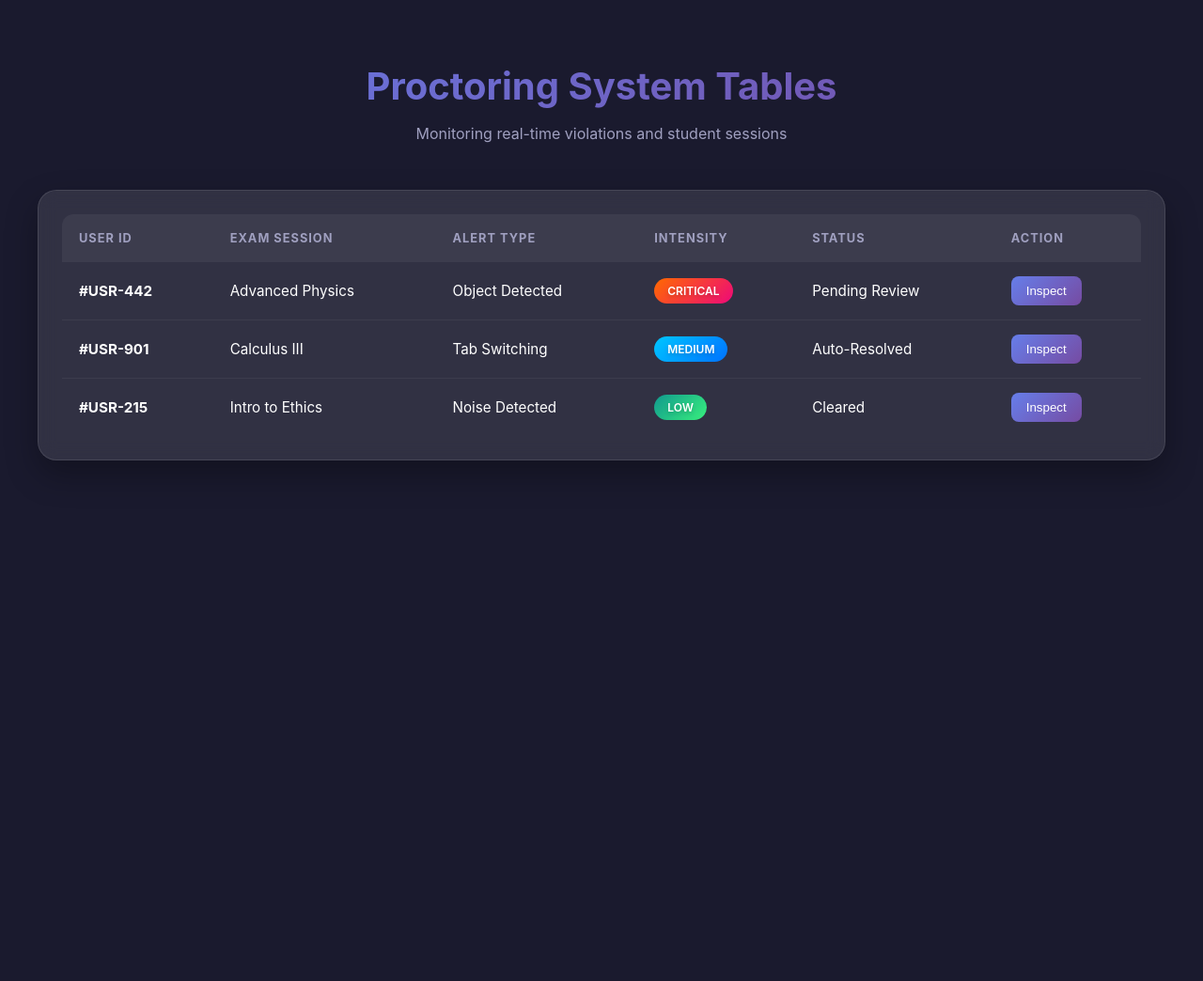
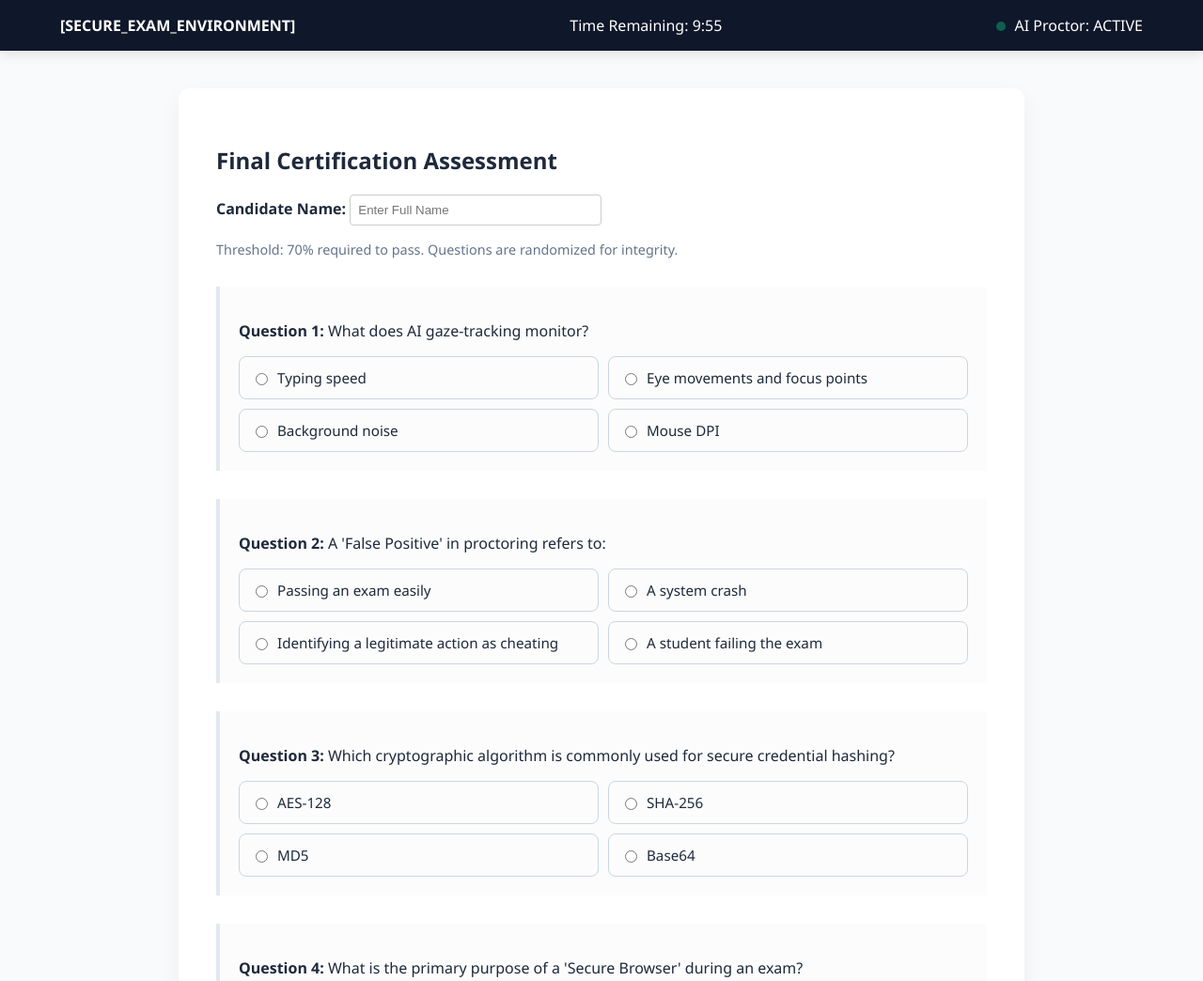
Before and after one commit to VISHWA-018/Full-stack-development, a plain HTML site: page home.html in a window 1280 px wide. Shown: the top 1044 px of the page at 94% size. Before the commit the page ends 800 px from the top, so only its background shows below. Drawn offline with Linux system fonts and the light colour scheme.

Commit message:
Update title and styles for final assessment page

```diff
--- a/home.html
+++ b/home.html
@@ -3,167 +3,188 @@
 <head>
     <meta charset="UTF-8">
     <meta name="viewport" content="width=device-width, initial-scale=1.0">
-    <title>ProctorVision | AI Monitoring Dashboard</title>
+    <title>Final Assessment | Secure Engine</title>
     <style>
-        /* --- CSS STYLES --- */
-        :root {
-            --primary-grad: linear-gradient(135deg, #667eea 0%, #764ba2 100%);
-            --danger-grad: linear-gradient(135deg, #ff6a00 0%, #ee0979 100%);
-            --success-grad: linear-gradient(135deg, #11998e 0%, #38ef7d 100%);
-            --info-grad: linear-gradient(135deg, #00c6ff 0%, #0072ff 100%);
-            --dark-bg: #1a1a2e;
-            --glass-bg: rgba(255, 255, 255, 0.1);
+        :root { --primary: #0f172a; --accent: #3b82f6; --success: #10b981; --danger: #ef4444; }
+        body { font-family: 'Segoe UI', sans-serif; background: #f8fafc; margin: 0; color: #1e293b; }
+
+        /* Fixed Header with Proctoring Status */
+        .exam-header {
+            background: var(--primary); color: white; padding: 1rem 5%;
+            display: flex; justify-content: space-between; align-items: center;
+            position: sticky; top: 0; z-index: 1000; box-shadow: 0 4px 12px rgba(0,0,0,0.1);
         }
+        .status-dot { height: 10px; width: 10px; background: var(--success); border-radius: 50%; display: inline-block; margin-right: 5px; animation: blink 1.5s infinite; }
+        @keyframes blink { 0% { opacity: 1; } 50% { opacity: 0.4; } 100% { opacity: 1; } }
 
-        body {
-            font-family: 'Inter', system-ui, -apple-system, sans-serif;
-            background: var(--dark-bg);
-            color: #ffffff;
-            margin: 0;
-            padding: 40px;
-            display: flex;
-            justify-content: center;
+        .container { max-width: 900px; margin: 40px auto; padding: 0 20px; }
+        .quiz-card { background: white; padding: 40px; border-radius: 12px; box-shadow: 0 10px 25px rgba(0,0,0,0.05); }
+
+        /* Question Styling */
+        .q-block { margin-bottom: 30px; padding: 20px; border-left: 4px solid #e2e8f0; background: #fcfcfc; transition: 0.3s; }
+        .q-block:hover { border-left-color: var(--accent); background: #f8fafc; }
+        .options-grid { display: grid; grid-template-columns: 1fr 1fr; gap: 10px; margin-top: 15px; }
+        .opt-label {
+            padding: 12px; border: 1px solid #cbd5e1; border-radius: 8px;
+            cursor: pointer; display: flex; align-items: center; font-size: 0.95rem;
         }
+        .opt-label:hover { background: #eff6ff; border-color: var(--accent); }
+        input[type="radio"] { margin-right: 10px; }
 
-        .container {
-            width: 100%;
-            max-width: 1200px;
+        /* Certificate Styling */
+        #certificate {
+            display: none; text-align: center; border: 12px double var(--primary);
+            padding: 60px; background: white; position: relative;
+            background-image: radial-gradient(#f1f5f9 1.5px, transparent 1.5px); background-size: 30px 30px;
         }
+        .hash-code { font-family: 'Courier New', monospace; font-size: 0.8rem; color: #64748b; margin-top: 20px; word-break: break-all; }
 
-        header {
-            text-align: center;
-            margin-bottom: 50px;
+        .btn {
+            background: var(--primary); color: white; padding: 15px 30px;
+            border: none; border-radius: 6px; cursor: pointer; font-weight: bold; width: 100%; font-size: 1.1rem;
         }
+        .btn:hover { opacity: 0.9; transform: translateY(-1px); }
 
-        h1 {
-            font-size: 2.5rem;
-            background: var(--primary-grad);
-            -webkit-background-clip: text;
-            -webkit-text-fill-color: transparent;
-            margin-bottom: 10px;
+        #fail-message { display: none; text-align: center; color: var(--danger); }
+
+        @media print {
+            nav, .exam-header, .btn, #examBox, #fail-message { display: none !important; }
+            #certificate { display: block !important; border: 5px solid black; margin: 0; position: absolute; top: 0; width: 100%; }
         }
-
-        /* Colorful Card Style */
-        .table-card {
-            background: var(--glass-bg);
-            backdrop-filter: blur(10px);
-            border-radius: 20px;
-            padding: 25px;
-            border: 1px solid rgba(255, 255, 255, 0.1);
-            box-shadow: 0 15px 35px rgba(0, 0, 0, 0.3);
-        }
-
-        table {
-            width: 100%;
-            border-collapse: collapse;
-            overflow: hidden;
-            border-radius: 12px;
-        }
-
-        th {
-            background: rgba(255, 255, 255, 0.05);
-            padding: 18px;
-            text-align: left;
-            text-transform: uppercase;
-            font-size: 0.8rem;
-            letter-spacing: 1px;
-            color: #a0a0c0;
-        }
-
-        td {
-            padding: 15px 18px;
-            border-bottom: 1px solid rgba(255, 255, 255, 0.05);
-            font-size: 0.95rem;
-        }
-
-        tr:last-child td { border-bottom: none; }
-
-        tr:hover {
-            background: rgba(255, 255, 255, 0.03);
-        }
-
-        /* Vibrant Status Badges */
-        .badge {
-            padding: 6px 14px;
-            border-radius: 50px;
-            font-weight: 600;
-            font-size: 0.75rem;
-            color: white;
-            display: inline-block;
-            text-shadow: 0 2px 4px rgba(0,0,0,0.2);
-        }
-
-        .status-flagged { background: var(--danger-grad); }
-        .status-safe { background: var(--success-grad); }
-        .status-review { background: var(--info-grad); }
-
-        /* Action Buttons */
-        .btn-view {
-            background: var(--primary-grad);
-            border: none;
-            color: white;
-            padding: 8px 16px;
-            border-radius: 8px;
-            cursor: pointer;
-            transition: transform 0.2s, box-shadow 0.2s;
-        }
-
-        .btn-view:hover {
-            transform: translateY(-2px);
-            box-shadow: 0 5px 15px rgba(118, 75, 162, 0.4);
-        }
-
     </style>
 </head>
 <body>
 
-    <div class="container">
-        <header>
-            <h1>Proctoring System Tables</h1>
-            <p style="color: #a0a0c0;">Monitoring real-time violations and student sessions</p>
-        </header>
+<div class="exam-header">
+    <div style="font-weight: bold;">[SECURE_EXAM_ENVIRONMENT]</div>
+    <div id="timer">Time Remaining: 10:00</div>
+    <div><span class="status-dot"></span> AI Proctor: ACTIVE</div>
+</div>
 
-        <div class="table-card">
-            <table>
-                <thead>
-                    <tr>
-                        <th>User ID</th>
-                        <th>Exam Session</th>
-                        <th>Alert Type</th>
-                        <th>Intensity</th>
-                        <th>Status</th>
-                        <th>Action</th>
-                    </tr>
-                </thead>
-                <tbody>
-                    <tr>
-                        <td><strong>#USR-442</strong></td>
-                        <td>Advanced Physics</td>
-                        <td>Object Detected</td>
-                        <td><span class="badge status-flagged">CRITICAL</span></td>
-                        <td>Pending Review</td>
-                        <td><button class="btn-view">Inspect</button></td>
-                    </tr>
-                    <tr>
-                        <td><strong>#USR-901</strong></td>
-                        <td>Calculus III</td>
-                        <td>Tab Switching</td>
-                        <td><span class="badge status-review">MEDIUM</span></td>
-                        <td>Auto-Resolved</td>
-                        <td><button class="btn-view">Inspect</button></td>
-                    </tr>
-                    <tr>
-                        <td><strong>#USR-215</strong></td>
-                        <td>Intro to Ethics</td>
-                        <td>Noise Detected</td>
-                        <td><span class="badge status-safe">LOW</span></td>
-                        <td>Cleared</td>
-                        <td><button class="btn-view">Inspect</button></td>
-                    </tr>
-                </tbody>
-            </table>
+<div class="container">
+    <div class="quiz-card" id="examBox">
+        <div style="margin-bottom: 30px;">
+            <h2>Final Certification Assessment</h2>
+            <p><strong>Candidate Name:</strong> <input type="text" id="studentName" placeholder="Enter Full Name" style="padding: 8px; width: 250px; border: 1px solid #ccc; border-radius: 4px;"></p>
+            <p style="font-size: 0.9rem; color: #64748b;">Threshold: 70% required to pass. Questions are randomized for integrity.</p>
         </div>
+
+        <div id="quiz-container">
+            </div>
+
+        <button class="btn" onclick="processResult()">Submit Final Assessment</button>
     </div>
 
+    <div id="fail-message" class="quiz-card">
+        <h1 style="font-size: 4rem;">❌</h1>
+        <h2>Assessment Incomplete</h2>
+        <p id="score-report"></p>
+        <p>You did not meet the 70% threshold. Please review the curriculum and try again.</p>
+        <button class="btn" style="background: var(--accent);" onclick="location.reload()">Restart Exam</button>
+    </div>
+
+    <div id="certificate">
+        <p style="letter-spacing: 5px; color: var(--accent); font-weight: bold; margin: 0;">OFFICIAL TRANSCRIPT</p>
+        <h1 style="font-size: 3.5rem; margin: 20px 0 10px;" id="outName">CANDIDATE NAME</h1>
+        <p style="font-size: 1.2rem;">Has successfully demonstrated advanced mastery in</p>
+        <h2 style="font-size: 2rem; color: var(--primary); margin-bottom: 0;">AI PROCTORING & DIGITAL INTEGRITY</h2>
+        <p>A rigorous, proctored competency-based assessment.</p>
+
+        <div style="margin: 40px auto; width: 60%; border-top: 1px solid #cbd5e1; padding-top: 20px;">
+            <p><strong>Verified Score:</strong> <span id="finalScore"></span>%</p>
+            <p><strong>Certificate ID:</strong> <span id="certID"></span></p>
+            <p><strong>Issued on:</strong> <span id="certDate"></span></p>
+        </div>
+
+        <div class="hash-code">AUTHENTICATION HASH: <span id="certHash"></span></div>
+        <button class="btn" onclick="window.print()" style="width: auto; margin-top: 30px;">Save as PDF / Print</button>
+    </div>
+</div>
+
+<script>
+    const questionBank = [
+        { q: "What is the primary purpose of a 'Secure Browser' during an exam?", a: "To prevent unauthorized resource access", options: ["To speed up internet connection", "To prevent unauthorized resource access", "To record audio", "To change display resolution"] },
+        { q: "Which cryptographic algorithm is commonly used for secure credential hashing?", a: "SHA-256", options: ["AES-128", "SHA-256", "MD5", "Base64"] },
+        { q: "What does AI gaze-tracking monitor?", a: "Eye movements and focus points", options: ["Typing speed", "Eye movements and focus points", "Background noise", "Mouse DPI"] },
+        { q: "A 'False Positive' in proctoring refers to:", a: "Identifying a legitimate action as cheating", options: ["Passing an exam easily", "A system crash", "Identifying a legitimate action as cheating", "A student failing the exam"] },
+        { q: "What is 'Biometric Authentication'?", a: "Identity verification via physical traits", options: ["Password protection", "Identity verification via physical traits", "Two-factor SMS", "Encrypted email"] },
+        // Add 15 more questions similarly to reach 20
+    ];
+
+    // Randomized questions on load
+    const shuffledQuestions = questionBank.sort(() => 0.5 - Math.random()).slice(0, 5); // Using 5 for demo, set to 20 for full
+
+    function initQuiz() {
+        const container = document.getElementById('quiz-container');
+        shuffledQuestions.forEach((item, idx) => {
+            container.innerHTML += `
+                <div class="q-block">
+                    <p><strong>Question ${idx + 1}:</strong> ${item.q}</p>
+                    <div class="options-grid">
+                        ${item.options.map(opt => `
+                            <label class="opt-label">
+                                <input type="radio" name="q${idx}" value="${opt}"> ${opt}
+                            </label>
+                        `).join('')}
+                    </div>
+                </div>
+            `;
+        });
+    }
+
+    // Timer Logic
+    let timeLeft = 600; // 10 minutes
+    const timerDisplay = document.getElementById('timer');
+    const timerInterval = setInterval(() => {
+        timeLeft--;
+        let mins = Math.floor(timeLeft / 60);
+        let secs = timeLeft % 60;
+        timerDisplay.innerText = `Time Remaining: ${mins}:${secs < 10 ? '0' : ''}${secs}`;
+        if (timeLeft <= 0) {
+            clearInterval(timerInterval);
+            processResult();
+        }
+    }, 1000);
+
+    function processResult() {
+        const name = document.getElementById('studentName').value;
+        if (!name) { alert("Please enter your name."); return; }
+
+        let score = 0;
+        shuffledQuestions.forEach((item, idx) => {
+            const selected = document.querySelector(`input[name="q${idx}"]:checked`);
+            if (selected && selected.value === item.a) score++;
+        });
+
+        const percent = (score / shuffledQuestions.length) * 100;
+        document.getElementById('examBox').style.display = 'none';
+        clearInterval(timerInterval);
+
+        if (percent >= 70) {
+            showSuccess(name, percent);
+        } else {
+            showFail(percent);
+        }
+    }
+
+    function showSuccess(name, score) {
+        document.getElementById('certificate').style.display = 'block';
+        document.getElementById('outName').innerText = name.toUpperCase();
+        document.getElementById('finalScore').innerText = score;
+        document.getElementById('certID').innerText = 'ACAD-' + Math.random().toString(36).substr(2, 9).toUpperCase();
+        document.getElementById('certDate').innerText = new Date().toLocaleDateString('en-US', { year: 'numeric', month: 'long', day: 'numeric' });
+
+        // Generate a pseudo-hash for "Viva" proof
+        const rawHash = btoa(name + Date.now()).substr(0, 32);
+        document.getElementById('certHash').innerText = `SHA256::${rawHash.toUpperCase()}`;
+    }
+
+    function showFail(score) {
+        document.getElementById('fail-message').style.display = 'block';
+        document.getElementById('score-report').innerText = `You scored ${score}%.`;
+    }
+
+    window.onload = initQuiz;
+</script>
 </body>
 </html>
```
